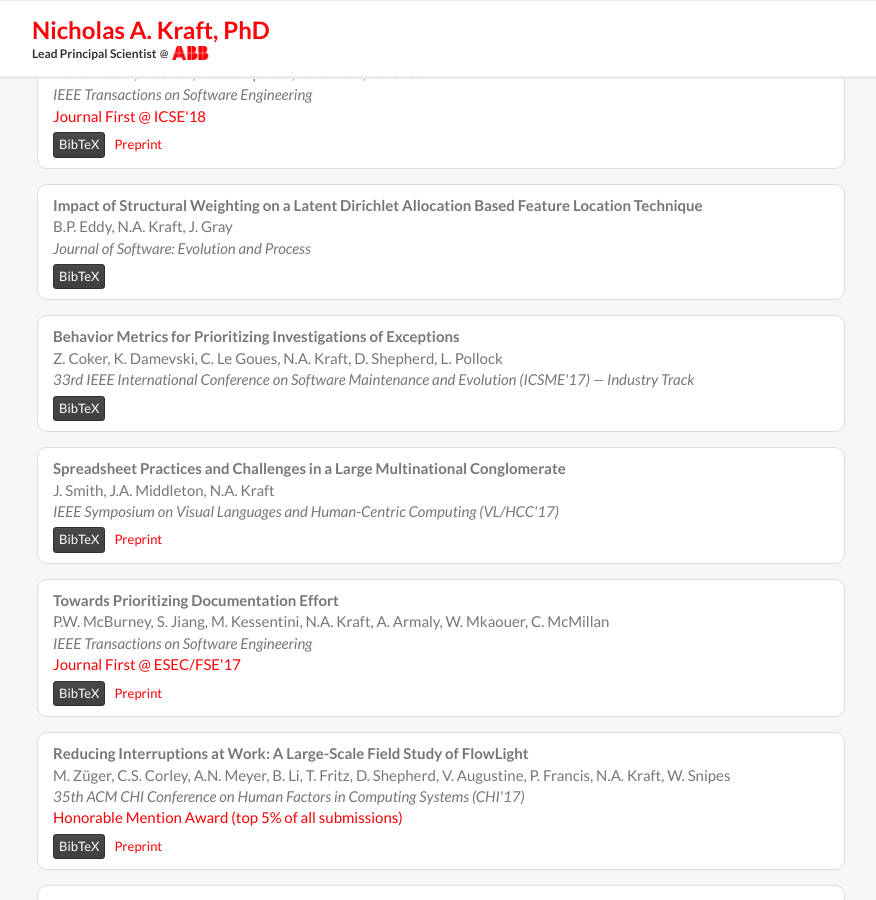
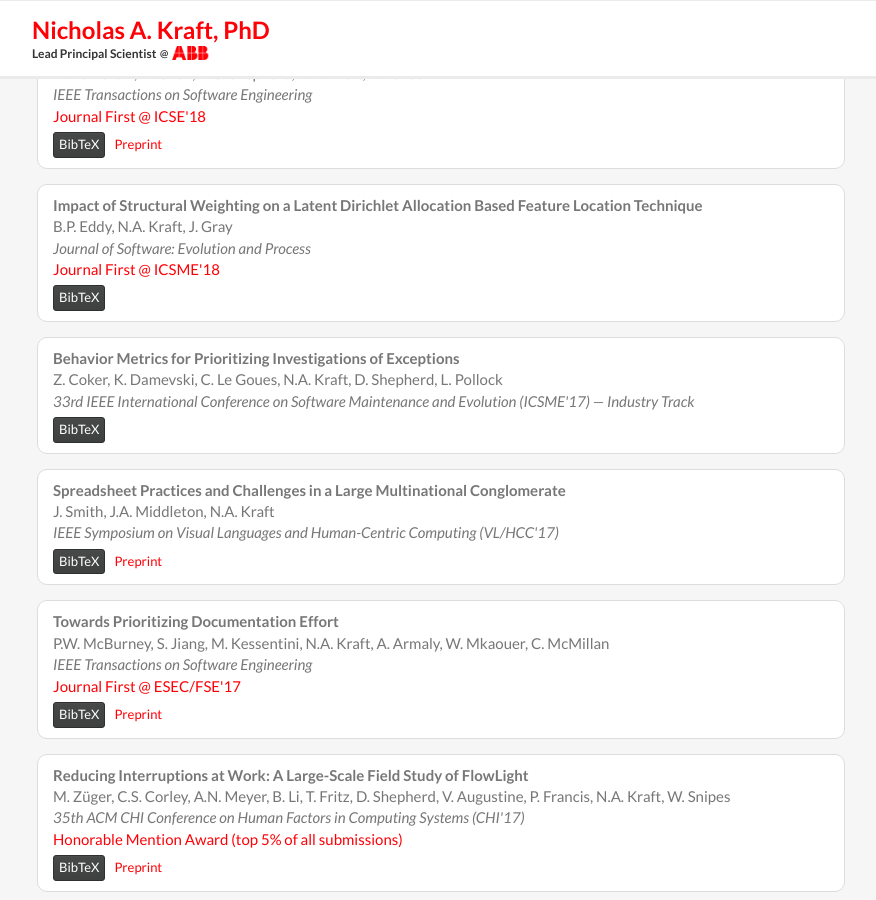
Before and after one commit to nkraft/nkraft.github.io, a Jekyll site: the page built from index.html, in a window 1280 px wide and 900 px high, scrolled down 843 px. Shown: the whole window, without its empty margins (138-1014 px from the left). Built offline with Jekyll 4.4.1, drawn with Linux system fonts in a browser that asks for light colours; nearby versions of some CDN libraries.

Commit message:
Update publications.html

```diff
--- a/_includes/publications.html
+++ b/_includes/publications.html
@@ -66,6 +66,7 @@
             <span class="pub-title">Impact of Structural Weighting on a Latent Dirichlet Allocation Based Feature Location Technique</span><br>
             <span class="pub-author">B.P. Eddy, N.A. Kraft, J. Gray</span><br>
             <span class="pub-venue">Journal of Software: Evolution and Process</span><br>
+            <a href="https://icsme2018.github.io/">Journal First @ ICSME'18</a>
         </div>
         <div class="pub-bibtex hidden">
 <pre>@article{Eddy_etal:2017,
```
